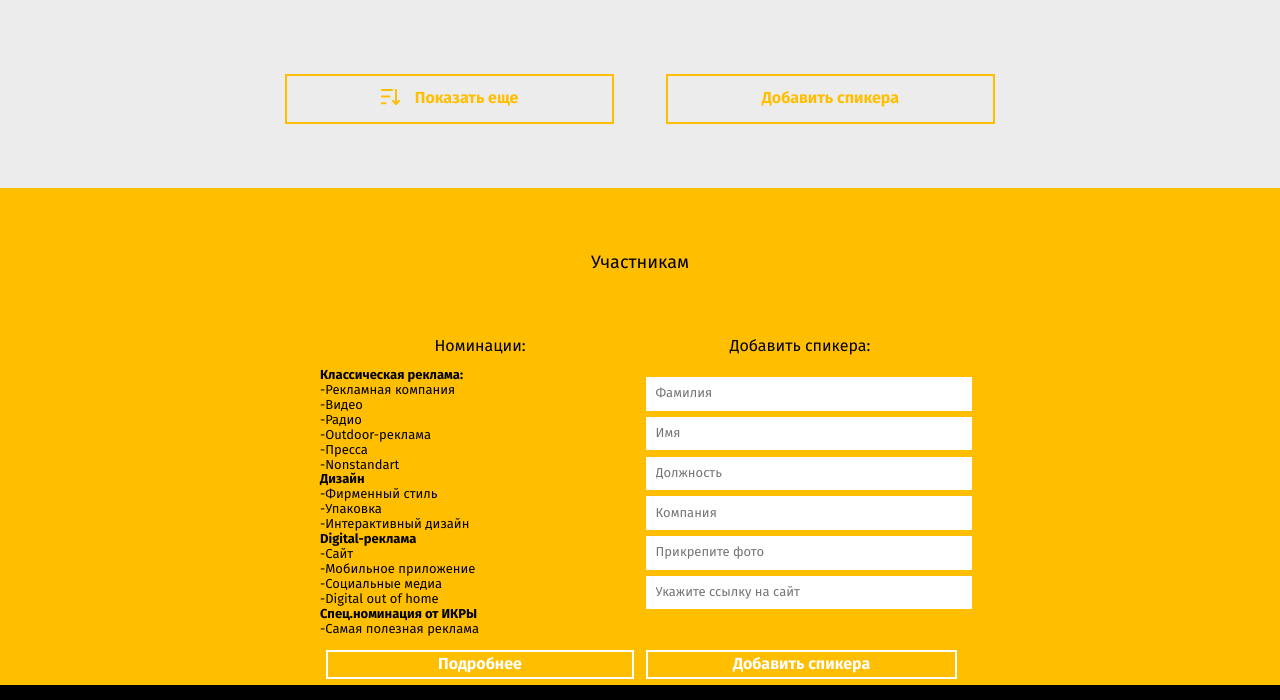
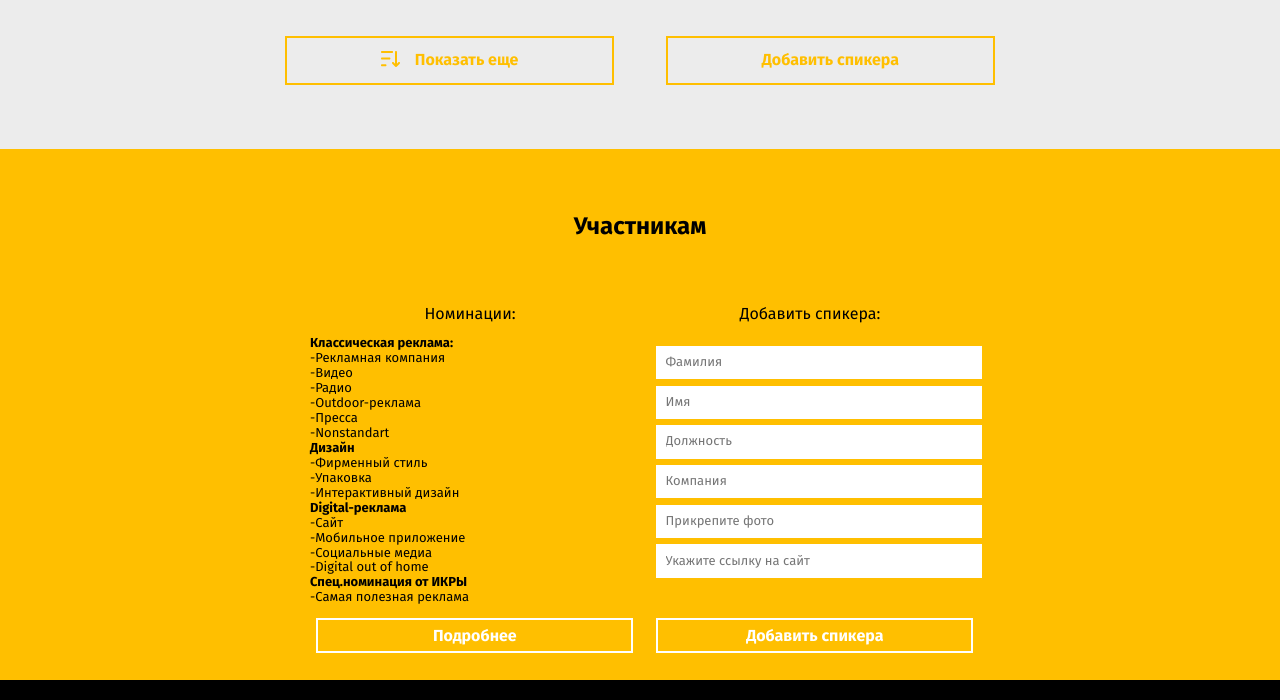
Before and after one commit to azatmagdeev/lending, a website: page index.html in a window 1280 px wide. Shown: the part 1080-1780 px from the top of the page. Drawn offline with Linux system fonts and the light colour scheme.

Commit message:
layout done2

```diff
--- a/index.html
+++ b/index.html
@@ -199,7 +199,7 @@
 </section>
 <!--/contacts-->
 
-<script src="app.js"></script>
+<script src="js/app.js" type="module"></script>
 
 </body>
 </html>
--- a/package.json
+++ b/package.json
@@ -2,7 +2,7 @@
   "name": "lending",
   "version": "1.0.0",
   "description": "",
-  "main": "app.js",
+  "main": "js/app.js",
   "scripts": {
     "test": "echo \"Error: no test specified\" && exit 1"
   },
--- a/scss/style.scss
+++ b/scss/style.scss
@@ -83,7 +83,7 @@ body {
         width: 150px;
         border: solid 16px $main-color;
 
-        img{
+        img {
           height: 100px;
           padding: 15%;
           opacity: 1;
@@ -171,8 +171,6 @@ body {
 
     .section-speakers-buttons-item {
       border: solid 2px $main-color;
-      padding: 1%;
-      margin: 5% 2% 5%;
       width: 40%;
       max-width: 300px;
       min-width: 200px;
@@ -181,8 +179,10 @@ body {
       justify-content: center;
       color: $main-color;
       font-weight: 700;
+      padding: 1%;
+      margin: 2% 2% 5%;
 
-      img{
+      img {
         height: 80%;
         padding-right: 5%;
 
@@ -199,7 +199,8 @@ body {
   text-align: center;
 
   .section-members-title {
-    font-size: large;
+    font-size: x-large;
+    font-weight: 700;
     padding: 5%;
   }
 
@@ -211,6 +212,7 @@ body {
     .section-members-nominations {
       width: 25%;
       min-width: 200px;
+      margin: 0 10px 20px;
 
       .section-members-nominations-title {
 
@@ -228,11 +230,13 @@ body {
       }
 
       .section-members-button {
+        font-weight: 700;
         color: white;
-        font-weight: bold;
         border: solid 2px white;
-        padding: 1%;
+        padding: 2%;
         margin: 2%;
+        width: 100%;
+        max-width: 300px;
       }
     }
 
@@ -241,12 +245,13 @@ body {
       flex-direction: column;
       width: 25%;
       min-width: 200px;
+      margin: 0 10px 20px;
 
       .section-members-form-title {
         margin-bottom: 5%;
       }
 
-      .section-members-form-form{
+      .section-members-form-form {
         flex-grow: 1;
       }
 
@@ -268,15 +273,13 @@ body {
         width: 100%;
 
         .section-members-button {
-          font-weight: bold;
+          font-weight: 700;
           color: white;
           border: solid 2px white;
-          padding: 1%;
+          padding: 2%;
           margin: 2%;
           width: 100%;
           max-width: 300px;
-          //align-self: flex-end;
-
         }
       }
 
```
Also changed, not shown: css/style.css, js/app.js (added).
